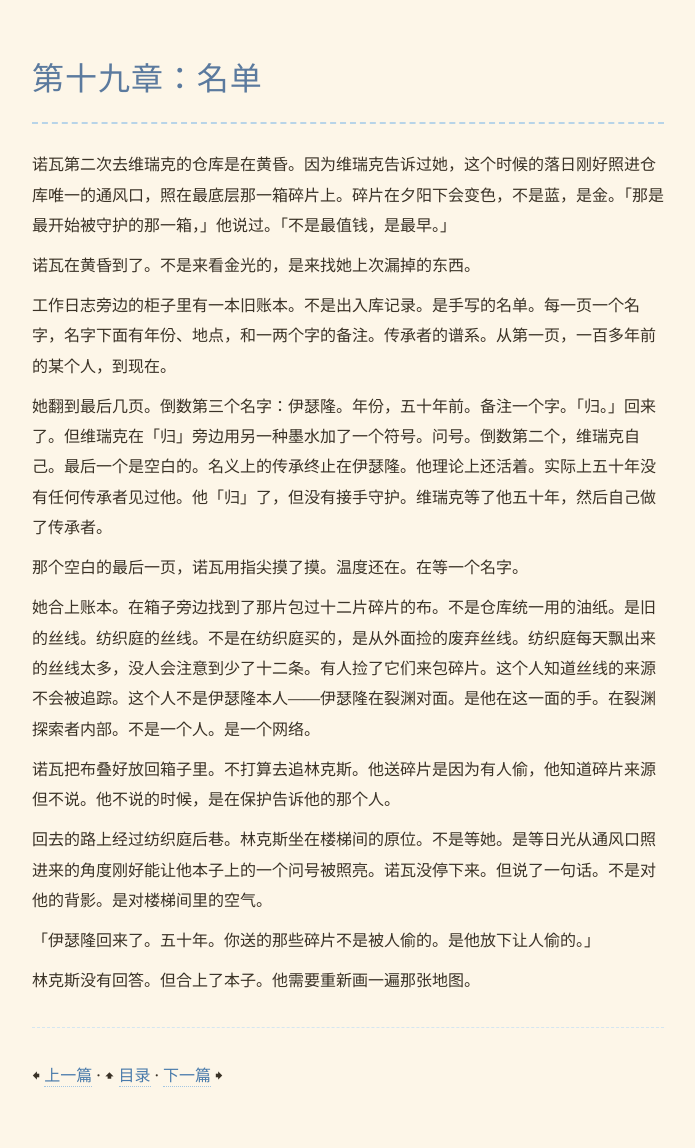
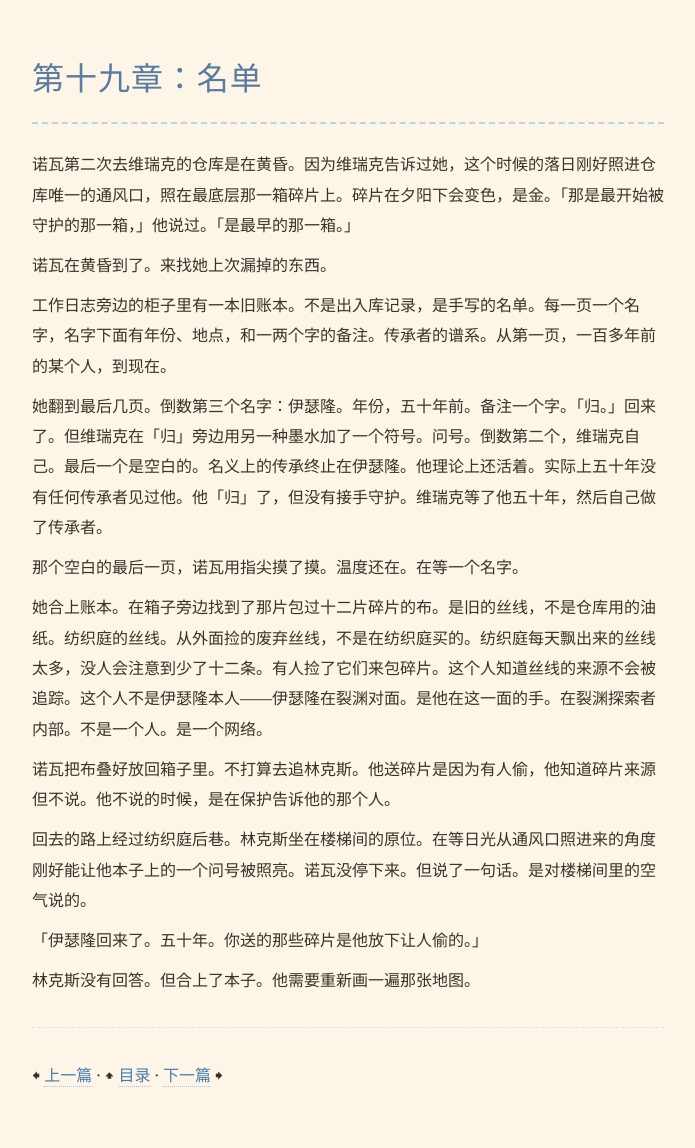
Before and after one commit to nuffin/nuffin.github.io, a Jekyll site: the page built from novel/zh/19-名单.md, in a window 1280 px wide. Shown: the whole page, without its empty margins (292-987 px from the left). Built offline with Jekyll 4.4.1, drawn with Linux system fonts in a browser that asks for light colours; our own code applies the rules of GitHub Pages for plain Markdown files.

Commit message:
Bulk de-AI: fix not-patterns in ch05,08,14,18,19

```diff
--- a/novel/zh/19-名单.md
+++ b/novel/zh/19-名单.md
@@ -1,22 +1,22 @@
 # 第十九章：名单
 
-诺瓦第二次去维瑞克的仓库是在黄昏。因为维瑞克告诉过她，这个时候的落日刚好照进仓库唯一的通风口，照在最底层那一箱碎片上。碎片在夕阳下会变色，不是蓝，是金。「那是最开始被守护的那一箱，」他说过。「不是最值钱，是最早。」
+诺瓦第二次去维瑞克的仓库是在黄昏。因为维瑞克告诉过她，这个时候的落日刚好照进仓库唯一的通风口，照在最底层那一箱碎片上。碎片在夕阳下会变色，是金。「那是最开始被守护的那一箱，」他说过。「是最早的那一箱。」
 
-诺瓦在黄昏到了。不是来看金光的，是来找她上次漏掉的东西。
+诺瓦在黄昏到了。来找她上次漏掉的东西。
 
-工作日志旁边的柜子里有一本旧账本。不是出入库记录。是手写的名单。每一页一个名字，名字下面有年份、地点，和一两个字的备注。传承者的谱系。从第一页，一百多年前的某个人，到现在。
+工作日志旁边的柜子里有一本旧账本。不是出入库记录，是手写的名单。每一页一个名字，名字下面有年份、地点，和一两个字的备注。传承者的谱系。从第一页，一百多年前的某个人，到现在。
 
 她翻到最后几页。倒数第三个名字：伊瑟隆。年份，五十年前。备注一个字。「归。」回来了。但维瑞克在「归」旁边用另一种墨水加了一个符号。问号。倒数第二个，维瑞克自己。最后一个是空白的。名义上的传承终止在伊瑟隆。他理论上还活着。实际上五十年没有任何传承者见过他。他「归」了，但没有接手守护。维瑞克等了他五十年，然后自己做了传承者。
 
 那个空白的最后一页，诺瓦用指尖摸了摸。温度还在。在等一个名字。
 
-她合上账本。在箱子旁边找到了那片包过十二片碎片的布。不是仓库统一用的油纸。是旧的丝线。纺织庭的丝线。不是在纺织庭买的，是从外面捡的废弃丝线。纺织庭每天飘出来的丝线太多，没人会注意到少了十二条。有人捡了它们来包碎片。这个人知道丝线的来源不会被追踪。这个人不是伊瑟隆本人——伊瑟隆在裂渊对面。是他在这一面的手。在裂渊探索者内部。不是一个人。是一个网络。
+她合上账本。在箱子旁边找到了那片包过十二片碎片的布。是旧的丝线，不是仓库用的油纸。纺织庭的丝线。从外面捡的废弃丝线，不是在纺织庭买的。纺织庭每天飘出来的丝线太多，没人会注意到少了十二条。有人捡了它们来包碎片。这个人知道丝线的来源不会被追踪。这个人不是伊瑟隆本人——伊瑟隆在裂渊对面。是他在这一面的手。在裂渊探索者内部。不是一个人。是一个网络。
 
 诺瓦把布叠好放回箱子里。不打算去追林克斯。他送碎片是因为有人偷，他知道碎片来源但不说。他不说的时候，是在保护告诉他的那个人。
 
-回去的路上经过纺织庭后巷。林克斯坐在楼梯间的原位。不是等她。是等日光从通风口照进来的角度刚好能让他本子上的一个问号被照亮。诺瓦没停下来。但说了一句话。不是对他的背影。是对楼梯间里的空气。
+回去的路上经过纺织庭后巷。林克斯坐在楼梯间的原位。在等日光从通风口照进来的角度刚好能让他本子上的一个问号被照亮。诺瓦没停下来。但说了一句话。是对楼梯间里的空气说的。
 
-「伊瑟隆回来了。五十年。你送的那些碎片不是被人偷的。是他放下让人偷的。」
+「伊瑟隆回来了。五十年。你送的那些碎片是他放下让人偷的。」
 
 林克斯没有回答。但合上了本子。他需要重新画一遍那张地图。
 
```
Also changed, not shown: novel/zh/05-各怀心事的旅人.md (+2 -2 lines), novel/zh/08-联结日-下.md (+3 -3 lines), novel/zh/14-仓库.md (+2 -2 lines), novel/zh/18-紧急会议.md (+3 -3 lines).
